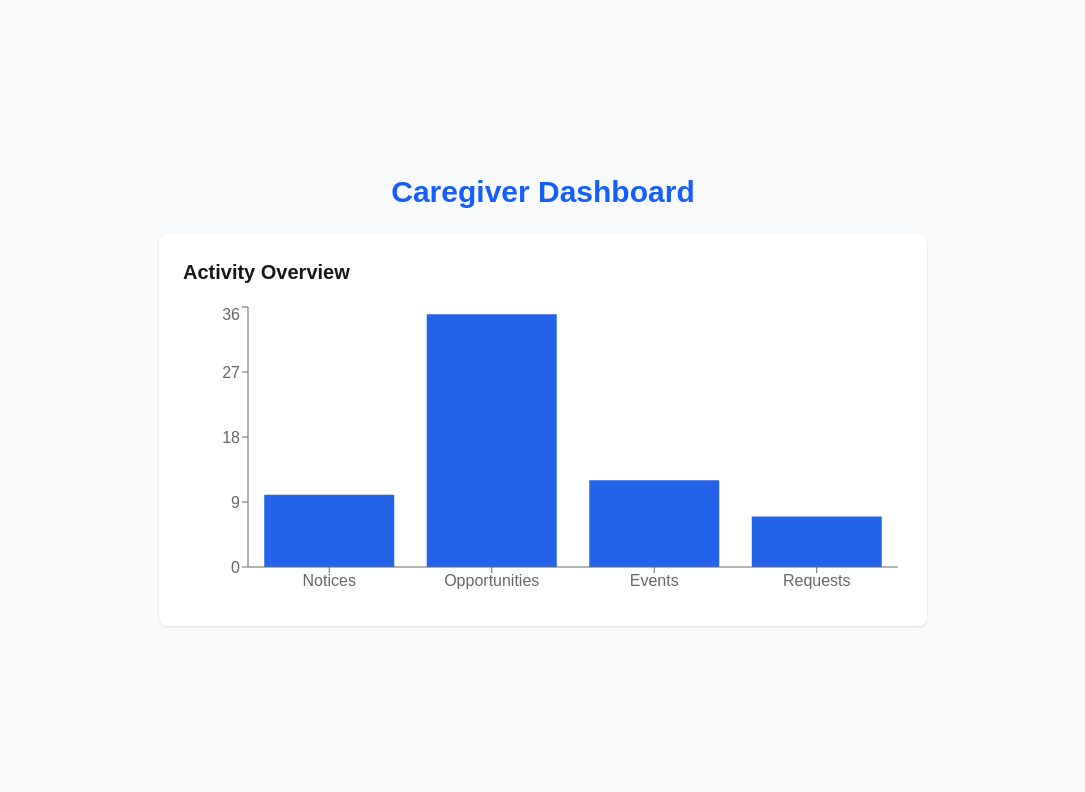
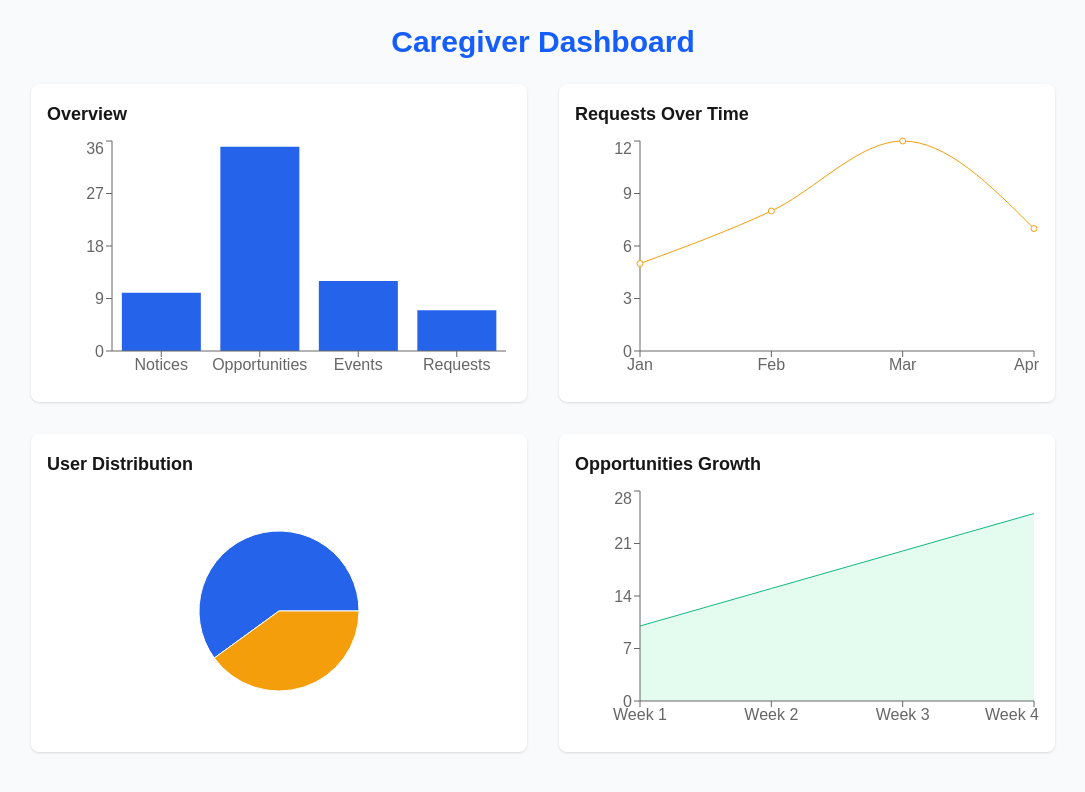
Before and after one commit to Rabindra-Bhattarai/nepalink-web, a Next.js app in the folder nepalink_frontend/: page /dashboard in a window 1280 px wide. Shown: the top 792 px of the page, without its empty margins (97-1182 px from the left). Built offline with nearby package versions, Linux system fonts and the light colour scheme.

Commit message:
charts added in the dashbaord

```diff
--- a/nepalink_frontend/app/(auth)/dashboard/page.tsx
+++ b/nepalink_frontend/app/(auth)/dashboard/page.tsx
@@ -1,23 +1,48 @@
 "use client"
 
-import { BarChart, Bar, XAxis, YAxis, Tooltip, ResponsiveContainer } from "recharts"
+import {
+  BarChart, Bar, XAxis, YAxis, Tooltip, ResponsiveContainer,
+  LineChart, Line, PieChart, Pie, Cell, AreaChart, Area
+} from "recharts"
 
-const data = [
+const barData = [
   { name: "Notices", value: 10 },
   { name: "Opportunities", value: 35 },
   { name: "Events", value: 12 },
   { name: "Requests", value: 7 },
 ]
 
+const lineData = [
+  { month: "Jan", requests: 5 },
+  { month: "Feb", requests: 8 },
+  { month: "Mar", requests: 12 },
+  { month: "Apr", requests: 7 },
+]
+
+const pieData = [
+  { name: "Caregivers", value: 60 },
+  { name: "Members", value: 40 },
+]
+const COLORS = ["#2563eb", "#f59e0b"]
+
+const areaData = [
+  { week: "Week 1", opportunities: 10 },
+  { week: "Week 2", opportunities: 15 },
+  { week: "Week 3", opportunities: 20 },
+  { week: "Week 4", opportunities: 25 },
+]
+
 export default function DashboardPage() {
   return (
-    <main className="flex flex-col items-center justify-center min-h-screen bg-gray-50 p-6">
+    <main className="flex flex-col items-center min-h-screen bg-gray-50 p-6">
       <h1 className="text-3xl font-bold text-blue-600 mb-6">Caregiver Dashboard</h1>
 
-      <div className="w-full max-w-3xl bg-white p-6 rounded-lg shadow">
-        <h2 className="text-xl font-semibold mb-4">Activity Overview</h2>
-        <ResponsiveContainer width="100%" height={300}>
-          <BarChart data={data}>
+      <div className="grid grid-cols-2 gap-8 w-full max-w-5xl">
+        {/* Bar Chart */}
+        <div className="bg-white p-4 rounded-lg shadow">
+          <h2 className="text-lg font-semibold mb-2">Overview</h2>
+          <ResponsiveContainer width="100%" height={250}>
+            <BarChart data={barData}>
               <XAxis dataKey="name" />
               <YAxis />
               <Tooltip />
@@ -25,6 +50,54 @@ export default function DashboardPage() {
             </BarChart>
           </ResponsiveContainer>
         </div>
+
+        {/* Line Chart */}
+        <div className="bg-white p-4 rounded-lg shadow">
+          <h2 className="text-lg font-semibold mb-2">Requests Over Time</h2>
+          <ResponsiveContainer width="100%" height={250}>
+            <LineChart data={lineData}>
+              <XAxis dataKey="month" />
+              <YAxis />
+              <Tooltip />
+              <Line type="monotone" dataKey="requests" stroke="#f59e0b" />
+            </LineChart>
+          </ResponsiveContainer>
+        </div>
+
+        {/* Pie Chart */}
+        <div className="bg-white p-4 rounded-lg shadow">
+          <h2 className="text-lg font-semibold mb-2">User Distribution</h2>
+          <ResponsiveContainer width="100%" height={250}>
+            <PieChart>
+              <Pie
+                data={pieData}
+                cx="50%"
+                cy="50%"
+                outerRadius={80}
+                dataKey="value"
+              >
+                {pieData.map((entry, index) => (
+                  <Cell key={`cell-${index}`} fill={COLORS[index % COLORS.length]} />
+                ))}
+              </Pie>
+              <Tooltip />
+            </PieChart>
+          </ResponsiveContainer>
+        </div>
+
+        {/* Area Chart */}
+        <div className="bg-white p-4 rounded-lg shadow">
+          <h2 className="text-lg font-semibold mb-2">Opportunities Growth</h2>
+          <ResponsiveContainer width="100%" height={250}>
+            <AreaChart data={areaData}>
+              <XAxis dataKey="week" />
+              <YAxis />
+              <Tooltip />
+              <Area type="monotone" dataKey="opportunities" stroke="#10b981" fill="#d1fae5" />
+            </AreaChart>
+          </ResponsiveContainer>
+        </div>
+      </div>
     </main>
   )
 }
```
Lines whose indentation alone changed are shown as unchanged.
